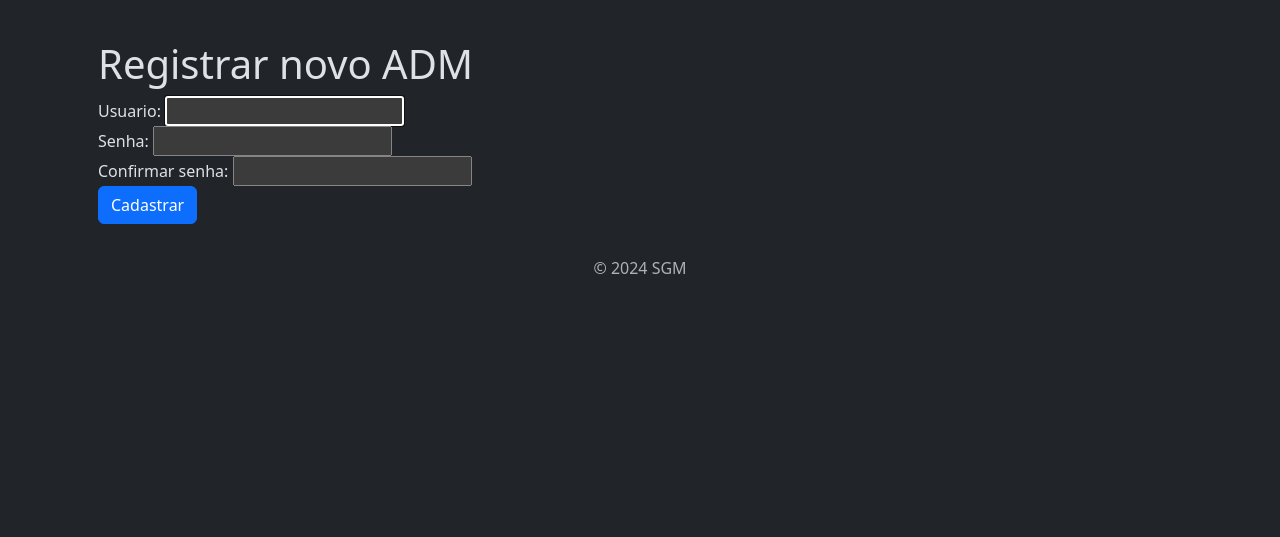
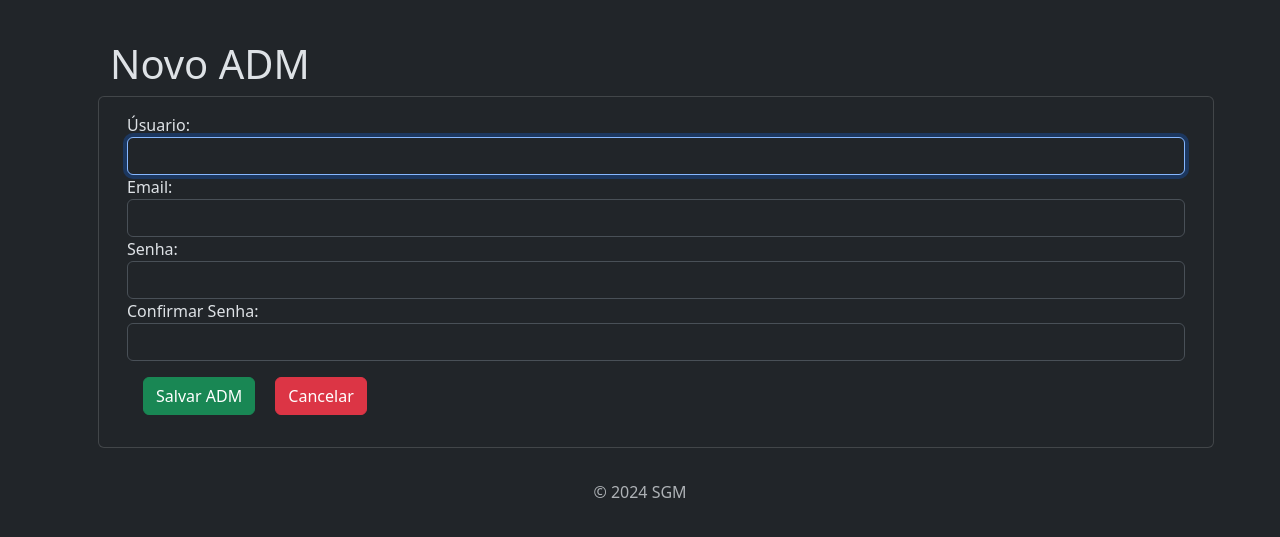
Before and after one commit to Eduardo-Alves1/membro1.0, a Django app: page /register/ in a window 1280 px wide. Shown: the part 56-593 px from the top of the page. Run offline with Django 5.2, Linux system fonts and the light colour scheme; some libraries are stand-ins or nearby versions.

Commit message:
Updates General

```diff
--- /dev/null
+++ b/accounts/forms.py
@@ -0,0 +1,17 @@
+from django import forms
+from django.contrib.auth.forms import UserCreationForm
+from django.contrib.auth.models import User
+
+
+class RegisterForm(UserCreationForm):
+
+    class Meta:
+        model = User
+        fields = ["username", "email", "password1", "password2"]
+
+    def __init__(self, *args, **kwargs):
+        super(RegisterForm, self).__init__(*args, **kwargs)
+        self.fields["username"].widget.attrs.update({"class": "form-control"})
+        self.fields["email"].widget.attrs.update({"class": "form-control"})
+        self.fields["password1"].widget.attrs.update({"class": "form-control"})
+        self.fields["password2"].widget.attrs.update({"class": "form-control"})
--- a/accounts/templates/register.html
+++ b/accounts/templates/register.html
@@ -1,40 +1,52 @@
 {% extends "base1.html" %}
 
 {% block content %}
-    <div class="register">
-        <div class="filho">
+
+<div class='container mt-4'>
+    <h3 class='display-6'>Novo ADM</h3>
+    <div class='row'>
+        <div class='card'>
+            <div class='card-body'>
                 <form method="post">
                     {% csrf_token %}
-                <h1>Registrar novo ADM</h1>
 
                     <div class="form-group">
-                    {{ user_form.username.errors }}
-                    <label>Usuario: </label>
-                    {{ user_form.username }}
-
-                </div>
-                <div class="form-group">
-                    {{ user_form.password1.errors}}
-                    <label>Senha: </label>
-                    {{ user_form.password1 }}
+                        <label for="{{ form.username.id_for_label }}">Úsuario:</label>
+                        {{ form.username }}
+                        {% if form.username.errors %}
+                            <div class="error">{{ form.username.errors }}</div>
+                        {% endif %}
                     </div>
 
                     <div class="form-group">
-                    {{ user_form.password2.errors}}
-                    <label>Confirmar senha: </label>
-                    {{ user_form.password2 }}
+                        <label for="{{ form.email.id_for_label }}">Email:</label>
+                        {{ form.email }}
+                        {% if form.email.errors %}
+                            <div class="error">{{ form.email.errors }}</div>
+                        {% endif %}
                     </div>
 
-
+                    <div class="form-group">
+                        <label for="{{ form.password1.id_for_label }}">Senha:</label>
+                        {{ form.password1 }}
+                        {% if form.password1.errors %}
+                            <div class="error">{{ form.password1.errors }}</div>
+                        {% endif %}
+                    </div>
 
                     <div class="form-group">
-                    <input type="submit" value="Cadastrar" class="btn btn-primary">
+                        <label for="{{ form.password2.id_for_label }}">Confirmar Senha:</label>
+                        {{ form.password2 }}
+                        {% if form.password2.errors %}
+                            <div class="error">{{ form.password2.errors }}</div>
+                        {% endif %}
+                        <button type="submit" class="btn btn-success m-3">Salvar ADM</button>
+                        <a href="{% url 'members_list' %}" class="btn btn-danger">Cancelar</a>
                     </div>
 
                 </form>
         </div>
         </div>
-
-
-
+    </div>
+</div>
 {% endblock content %}
--- a/accounts/views.py
+++ b/accounts/views.py
@@ -1,32 +1,36 @@
 from django.shortcuts import render, redirect
 from django.contrib.auth.forms import UserCreationForm, AuthenticationForm
+from accounts.forms import RegisterForm
 from django.contrib.auth import authenticate, login, logout
+
 
 def register_view(request):
     # VERIFICA O POST DO USURIO SE É VALIDO
-    if request.method == 'POST':
-        user_form = UserCreationForm(request.POST)
-        if user_form.is_valid():
-            user_form.save()
-            return redirect('members_list')
+    if request.method == "POST":
+        form = RegisterForm(request.POST)
+        if form.is_valid():
+            form.save()
+            return redirect("members_list")
     else:
-        user_form = UserCreationForm()
-    return render(request,'register.html',{'user_form':user_form})
+        form = RegisterForm()
+    return render(request, "register.html", {"form": form})
+
 
 def login_view(request):
-    if request.method == 'POST':
-        username = request.POST['username']
-        password = request.POST['password']
+    if request.method == "POST":
+        username = request.POST["username"]
+        password = request.POST["password"]
         user = authenticate(username=username, password=password)
         if user is not None:
             login(request, user)
-            return redirect('members_list')
+            return redirect("members_list")
         else:
             login_form = AuthenticationForm()
     else:
         login_form = AuthenticationForm()
-    return render(request, 'login.html', {'login_form': login_form})
+    return render(request, "login.html", {"login_form": login_form})
+
 
 def logout_view(request):
     logout(request)
-    return redirect('login')
+    return redirect("login")
--- a/app/templates/components/_sidebar.html
+++ b/app/templates/components/_sidebar.html
@@ -8,6 +8,12 @@
       <div class="collapse d-sm-block" id="menuCollapse">
         <ul class="nav flex-column align-items-start" id="menu">
           {% if user.is_authenticated %}
+          <li>
+            <a href="#" class="nav-link px-0 align-middle">
+              <i class="bi bi-file-person fs-4"></i>
+              <span class="ms-1">Olá <h4>{{user.username}}</h4></span>
+            </a>
+          </li>
           <li>
             <a href="{% url 'members_list' %}" class="nav-link px-0 align-middle">
               <i class="bi bi-person-raised-hand fs-4"></i>
```
Also changed, not shown: cadmember/forms.py (+36 -28 lines), cadmember/templates/new_member.html (+4 -4 lines). Lines whose indentation alone changed are shown as unchanged.
